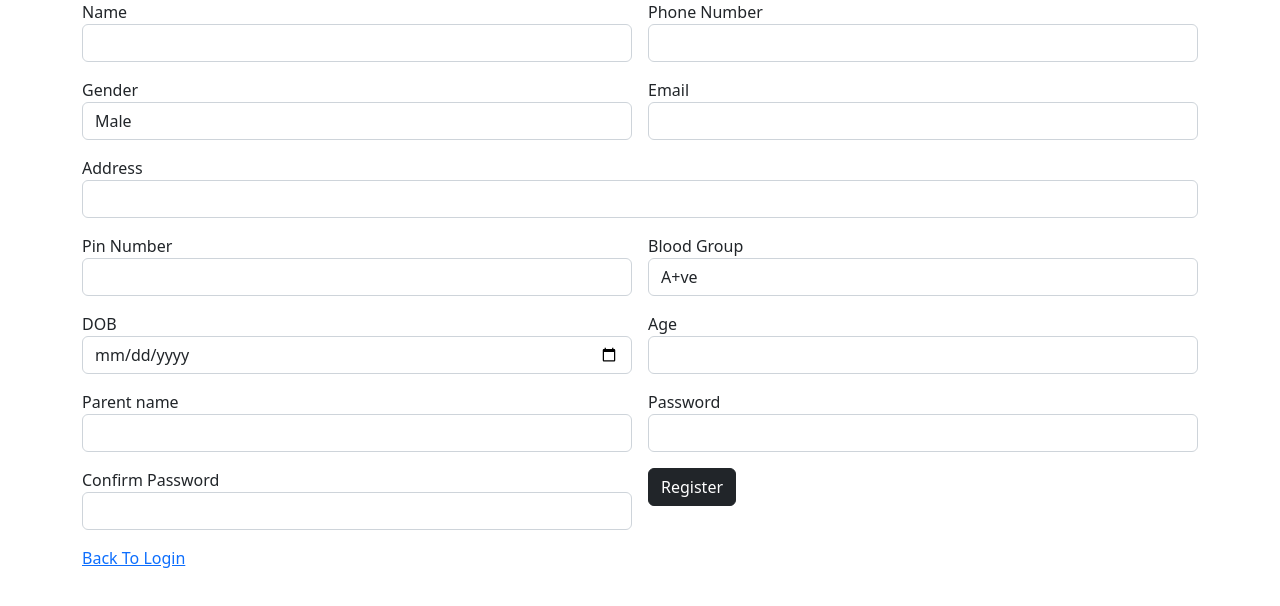
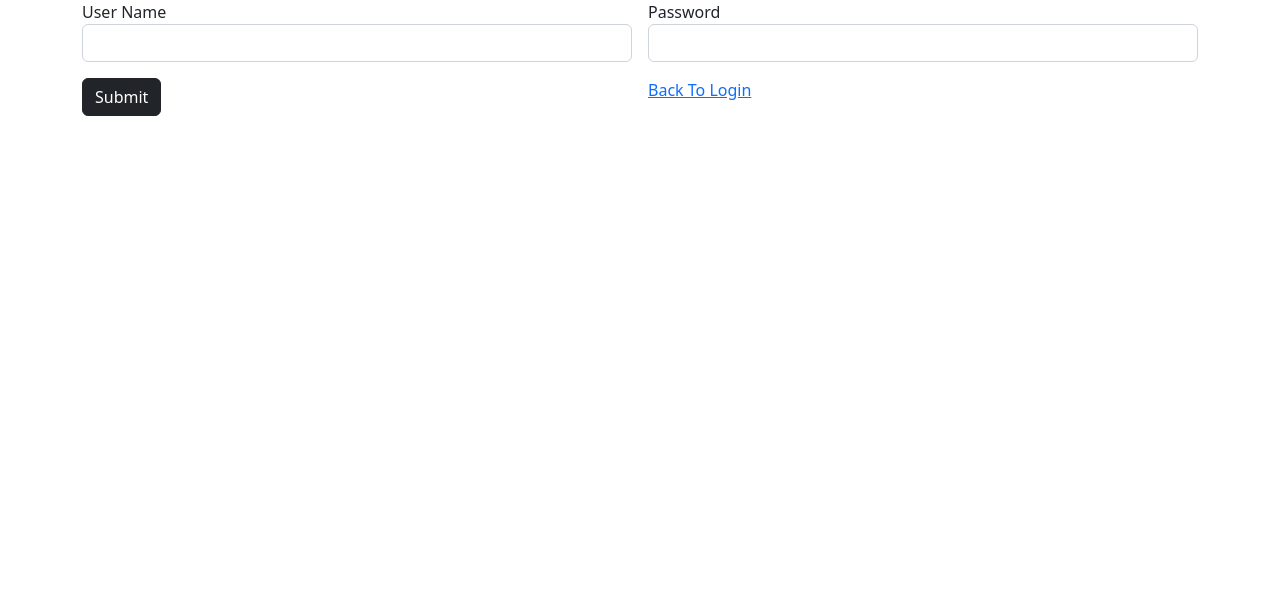
Before and after one commit to Ansen123/userapp, an Angular app: page / in a window 1280 px wide. Shown: the top 606 px of the page. Built offline with nearby package versions, Linux system fonts and the light colour scheme.

Commit message:
sigin up

```diff
--- a/src/app/app.component.html
+++ b/src/app/app.component.html
@@ -1,2 +1,3 @@
-<app-sigup></app-sigup>
+
+<app-sigin></app-sigin>
 <router-outlet></router-outlet>
--- a/src/app/sigin/sigin.component.html
+++ b/src/app/sigin/sigin.component.html
@@ -1,7 +1,7 @@
 <div class="container">
     <div class="row">
         <div class="col col-12 col-sm-12 col-md-12 col-lg-12 col-xl-12 col-xxl-12">
-            <div class="row">
+            <div class="row  g-3">
                 <div class="col col-12 col-sm-6 col-md-6 col-lg-6 col-xl-6 col-xxl-6">
                     <label for="">User Name</label>
                     <input type="text" class="form-control">
```
